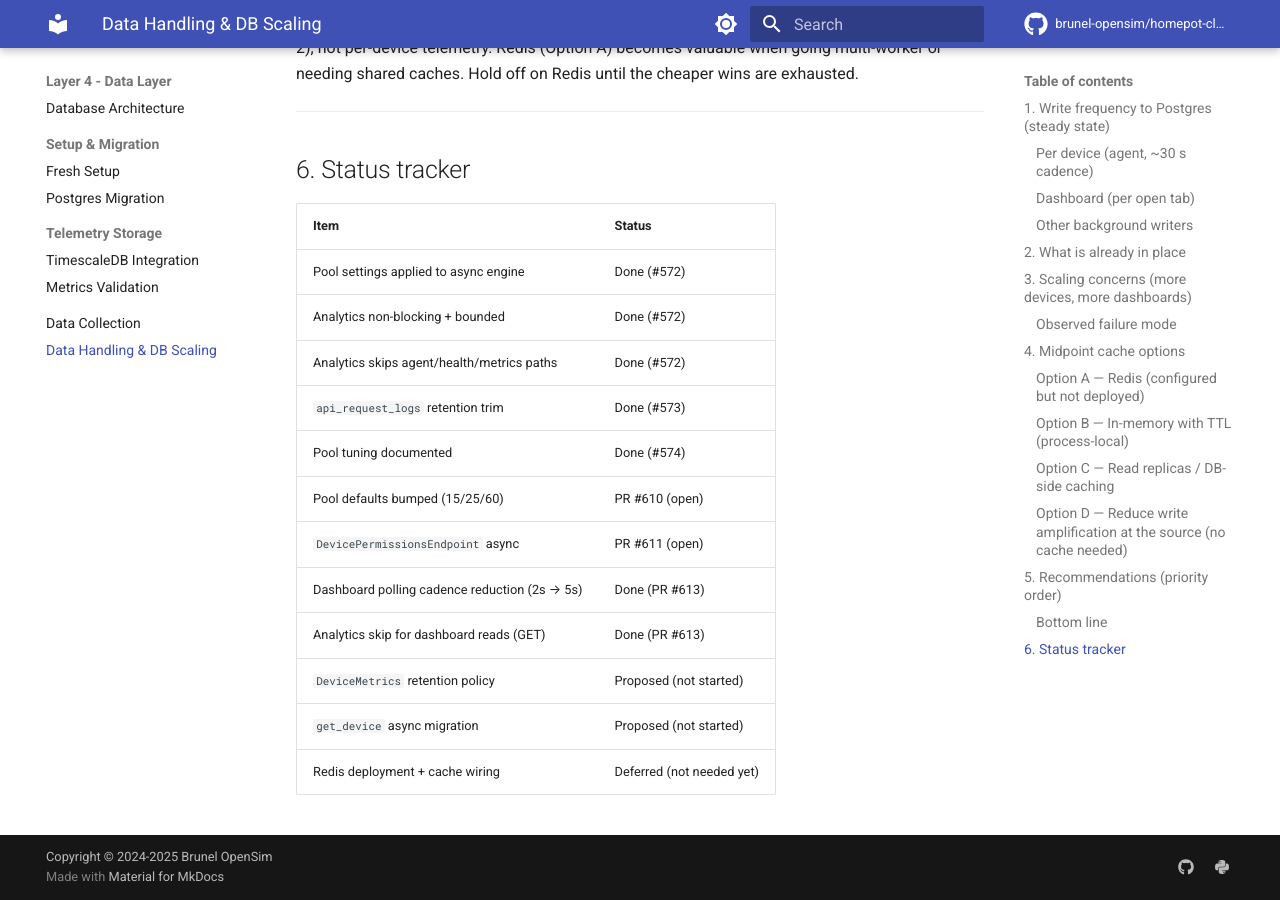
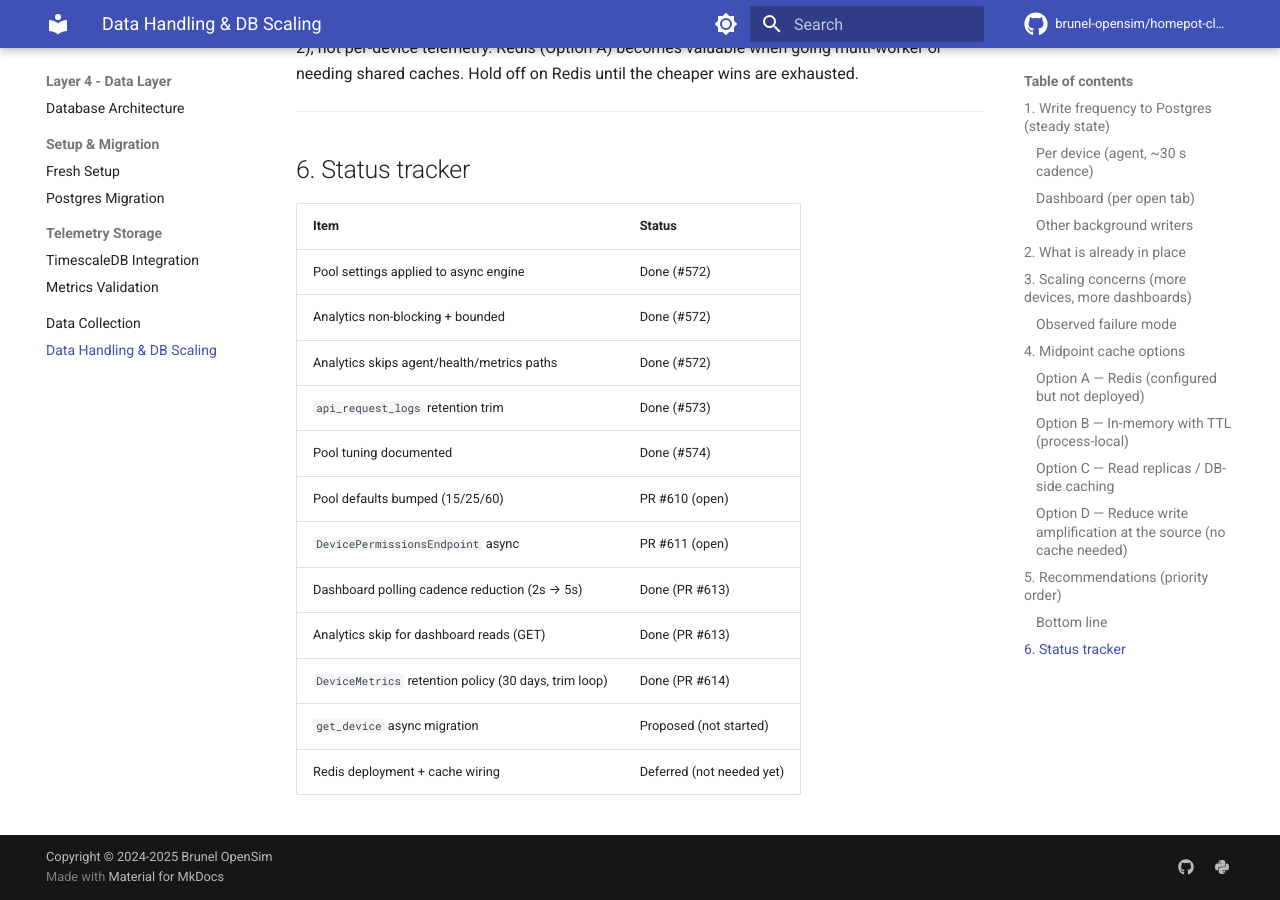
Before and after one commit to brunel-opensim/homepot-client, an MkDocs documentation site: the page built from docs/data-handling-and-db-scaling.md, in a window 1280 px wide and 900 px high, scrolled down 4442 px. Built offline with MkDocs 1.6.1 and Material for MkDocs 9.7.7, drawn with Linux system fonts in a browser that asks for light colours; comment, search, counter and statistics services are not loaded; the version menu is left out.

Commit message:
docs: mark DeviceMetrics retention as done

```diff
--- a/docs/data-handling-and-db-scaling.md
+++ b/docs/data-handling-and-db-scaling.md
@@ -165,6 +165,6 @@ caches. Hold off on Redis until the cheaper wins are exhausted.
 | `DevicePermissionsEndpoint` async | PR #611 (open) |
 | Dashboard polling cadence reduction (2s → 5s) | Done (PR #613) |
 | Analytics skip for dashboard reads (GET) | Done (PR #613) |
-| `DeviceMetrics` retention policy | Proposed (not started) |
+| `DeviceMetrics` retention policy (30 days, trim loop) | Done (PR #614) |
 | `get_device` async migration | Proposed (not started) |
 | Redis deployment + cache wiring | Deferred (not needed yet) |
```
